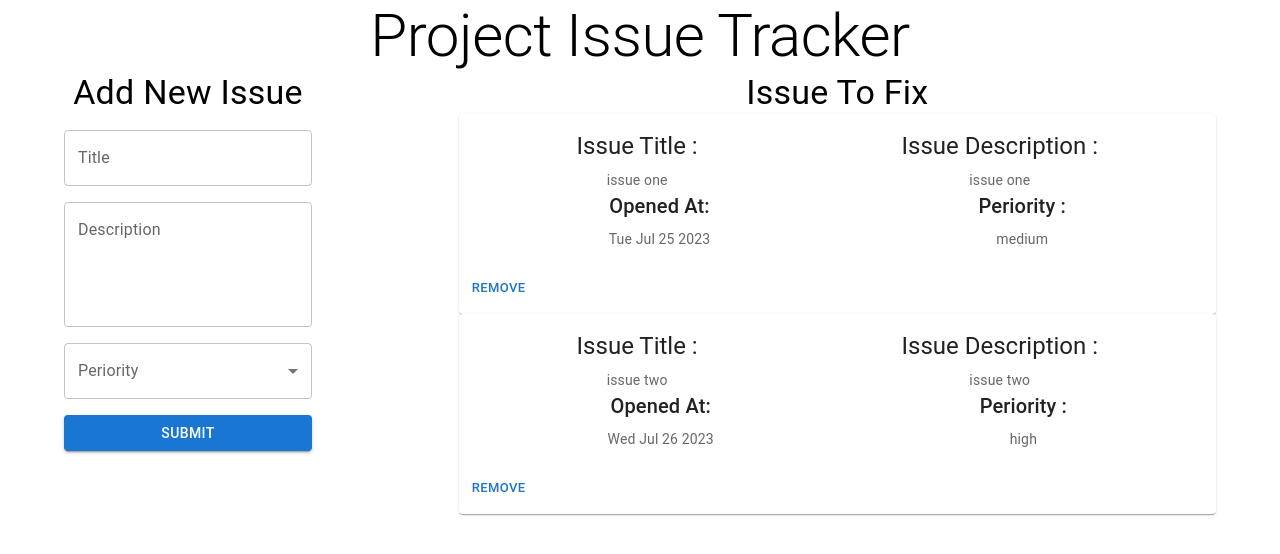
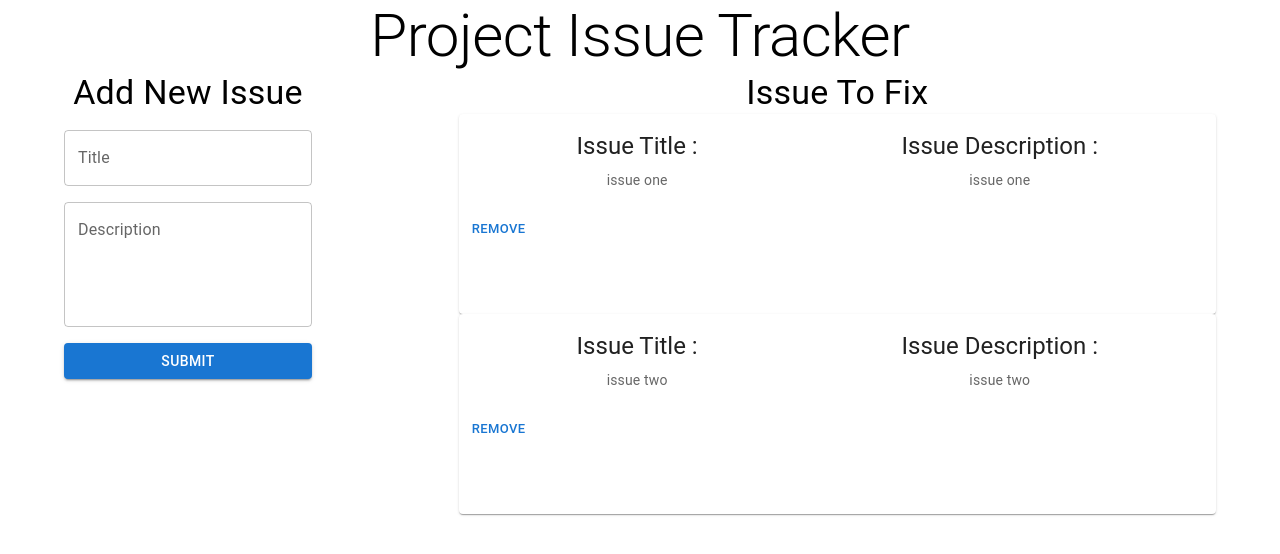
Before and after one commit to meriam-hamdaoui/project_issue_tracker, a React (Create React App) app: page / in a window 1280 px wide. Shown: the top 554 px of the page. Built offline with nearby package versions, Linux system fonts and the light colour scheme.

Commit message:
change the issue object interface

```diff
--- a/src/components/AddIssue.tsx
+++ b/src/components/AddIssue.tsx
@@ -5,7 +5,7 @@ import {
   Box,
   Stack,
   TextField,
-  MenuItem,
+  // MenuItem,
 } from "@mui/material";
 import { IIssue } from "../Issue.type";
 
@@ -24,14 +24,14 @@ const AddIssue: React.FC<AddIssueProps> = ({ addIssue }) => {
     setNewIssue({
       ...newIssue,
       [e.target.name]: e.target.value,
-      openedAt: new Date(),
     });
   };
 
   const handleClick = (e: React.FormEvent) => {
     e.preventDefault();
-    if (!newIssue.title || !newIssue.periority) {
+    if (!newIssue.title) {
       alert("Please give a Title and Periority to the new Issue");
+      return;
     }
     addIssue(newIssue);
   };
@@ -53,10 +53,10 @@ const AddIssue: React.FC<AddIssueProps> = ({ addIssue }) => {
           variant="outlined"
           multiline
           rows={4}
-          name="description"
+          name="body"
           onChange={handleChange}
         />
-        <TextField
+        {/* <TextField
           id="outlined-select-currency"
           select
           label="Periority"
@@ -68,7 +68,7 @@ const AddIssue: React.FC<AddIssueProps> = ({ addIssue }) => {
           <MenuItem value="high">High</MenuItem>
           <MenuItem value="medium">Medium</MenuItem>
           <MenuItem value="low">Low</MenuItem>
-        </TextField>
+        </TextField> */}
         <Button variant="contained" onClick={handleClick}>
           Submit
         </Button>
--- a/src/components/IssueCard.tsx
+++ b/src/components/IssueCard.tsx
@@ -44,11 +44,11 @@ const IssueCard: React.FC<IssueProps & RemoveIssueProps> = ({
               Issue Description :
             </Typography>
             <Typography variant="body2" color="text.secondary">
-              {issue.description || "Issue without discription"}
+              {issue.body || "Issue without discription"}
             </Typography>
           </Box>
         </Box>
-        <Box sx={{ display: "flex", justifyContent: "space-around" }}>
+        {/* <Box sx={{ display: "flex", justifyContent: "space-around" }}>
           <Box>
             <Typography gutterBottom variant="h6" component="div">
               Opened At:
@@ -65,7 +65,7 @@ const IssueCard: React.FC<IssueProps & RemoveIssueProps> = ({
               {issue.periority}
             </Typography>
           </Box>
-        </Box>
+        </Box> */}
       </CardContent>
       <CardActions>
         <Button size="small" onClick={handleClick}>
--- a/src/store/reducers/issueReducer.ts
+++ b/src/store/reducers/issueReducer.ts
@@ -2,27 +2,27 @@ import { IIssue, IProject } from "../../Issue.type";
 import { nanoid } from "nanoid";
 import { createSlice, PayloadAction } from "@reduxjs/toolkit";
 
-const today = new Date();
+// const today = new Date();
 
 const initialState: IProject = {
   projectIssuess: [
     {
       id: nanoid(),
       title: "issue one",
-      description: "issue one",
-      openedAt: new Date(
-        `${today.getFullYear()}-${today.getMonth()}-${today.getDate() - 1}`
-      ),
-      periority: "medium",
+      body: "issue one",
+      // openedAt: new Date(
+      //   `${today.getFullYear()}-${today.getMonth()}-${today.getDate() - 1}`
+      // ),
+      // periority: "medium",
     },
     {
       id: nanoid(),
       title: "issue two",
-      description: "issue two",
-      openedAt: new Date(
-        `${today.getFullYear()}-${today.getMonth()}-${today.getDate()}`
-      ),
-      periority: "high",
+      body: "issue two",
+      // openedAt: new Date(
+      //   `${today.getFullYear()}-${today.getMonth()}-${today.getDate()}`
+      // ),
+      // periority: "high",
     },
   ],
 };
```
Also changed, not shown: src/Issue.type.ts (+4 -4 lines).
